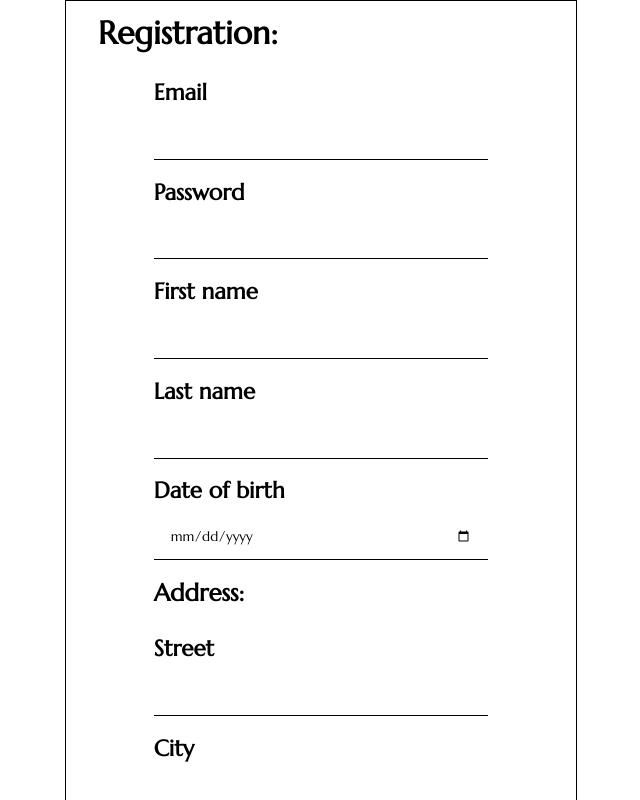
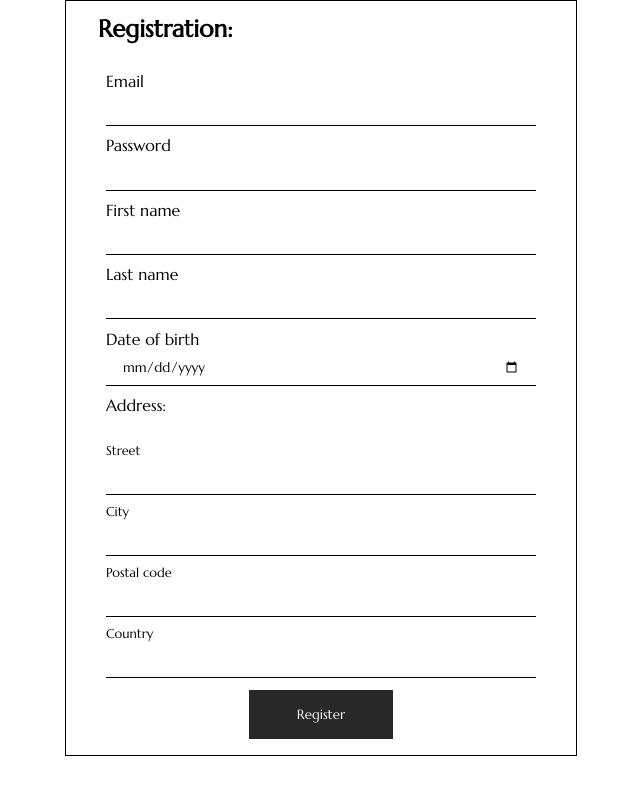
Before and after one commit to Oksandra/eCommerce-Application, a React (Create React App) app: page / in a window 1280 px wide. Shown: the top 800 px of the page, without its empty margins (319-959 px from the left). Built offline with nearby package versions, Linux system fonts and the light colour scheme.

Commit message:
fix: correct units and others styles

```diff
--- a/src/App.tsx
+++ b/src/App.tsx
@@ -1,6 +1,6 @@
 import React from 'react';
 import './App.scss';
-import RegistrationForm from './components/registration-form/registration-form';
+import RegistrationForm from './components/RegistrationForm/RegistrationForm';
 
 /* interface MyForm {
   firstName: string;
--- a/src/components/registration-form/registration-form.scss
+++ b/src/components/RegistrationForm/RegistrationForm.scss
@@ -2,47 +2,52 @@
 .registration-page {
     width: 40%;
     margin: 0 auto;
+    background-color: $light-color;
     .registration-form {
         width: 100%;
         padding: 1rem;
         border: $border-dark;
         &__title {
-            font-size: 2rem;
+            font-size: 1.5rem;
             font-weight: 700;
             margin-bottom: 2rem;
             margin-left: 1rem;
         }
-        &__customer-info {
-            label {
-                font-size: 1.5rem;
-            }
-        }
         &__address {
-            width: 70%;
+            width: 90%;
             margin: 0 auto;
             margin-bottom: 2rem;
-            font-size: 1.5rem;
-            font-weight: 700;
+            font-size: 1rem;
         }
         label {
             display: block;
-            width: 70%;
+            width: 90%;
             margin: 0 auto;
             margin-bottom: 0.5rem;
-            font-size: 1.4rem;
-            font-weight: 700;
+            font-size: 0.8rem;
+            .star {
+                color: red;
+            }
             input {
                 width: 100%;
-                padding: 0.8rem 1rem;
-                margin: 0.8rem 0;
+                padding: 0.5rem 1rem;
+                margin: 0.2rem 0;
                 box-sizing: border-box;
                 border-bottom: $border-dark;
+                &:focus {
+                    border: $border-dark;
+                }
+            }
+        }
+        &__customer-info {
+            label {
+                font-size: 1rem;
             }
         }
         &__button {
-            width: 170px;
+            width: 30%;
             display: block;
-            padding: 1rem;
+            padding: 1rem 2rem;
             margin: 0 auto;
             background-color: $background-color;
             color: $light-color;
```
Also changed, not shown: src/components/RegistrationForm/RegistrationForm.tsx (renamed from src/components/registration-form/registration-form.tsx, +17 -1 lines).
